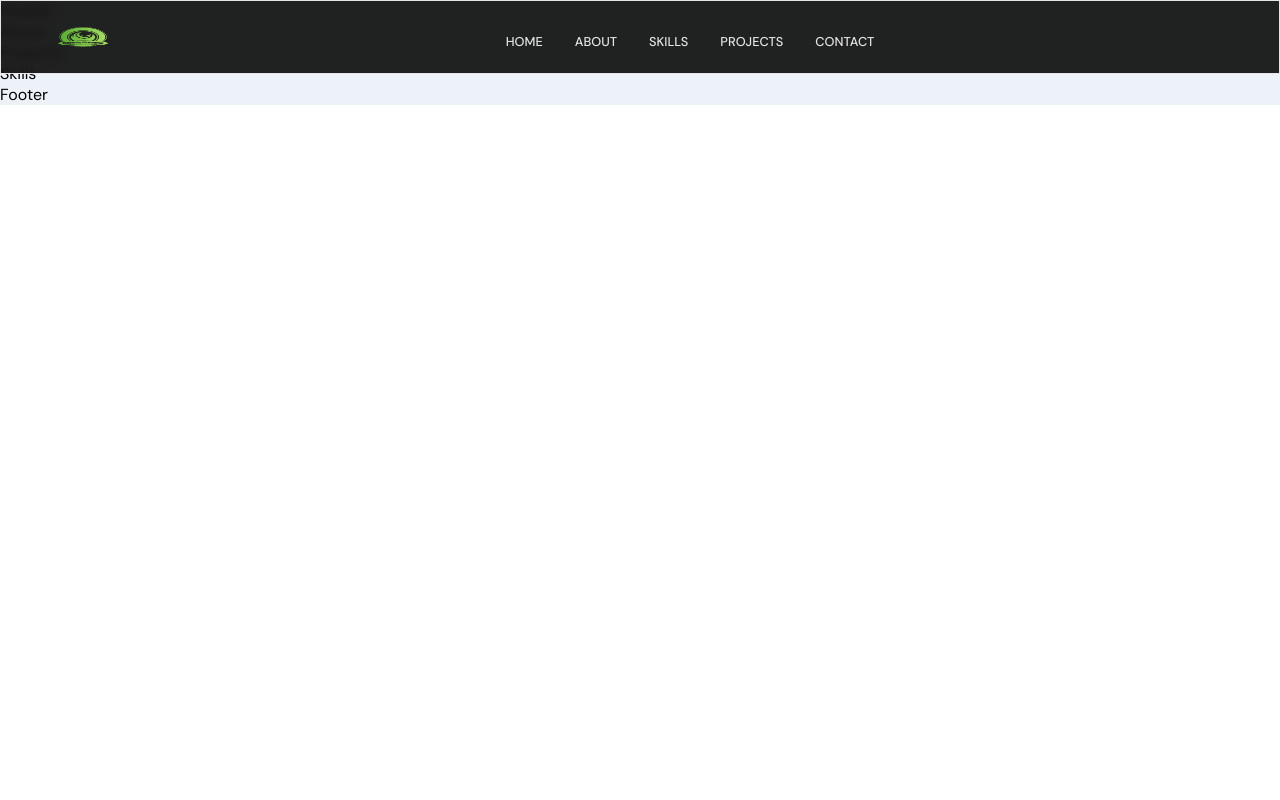
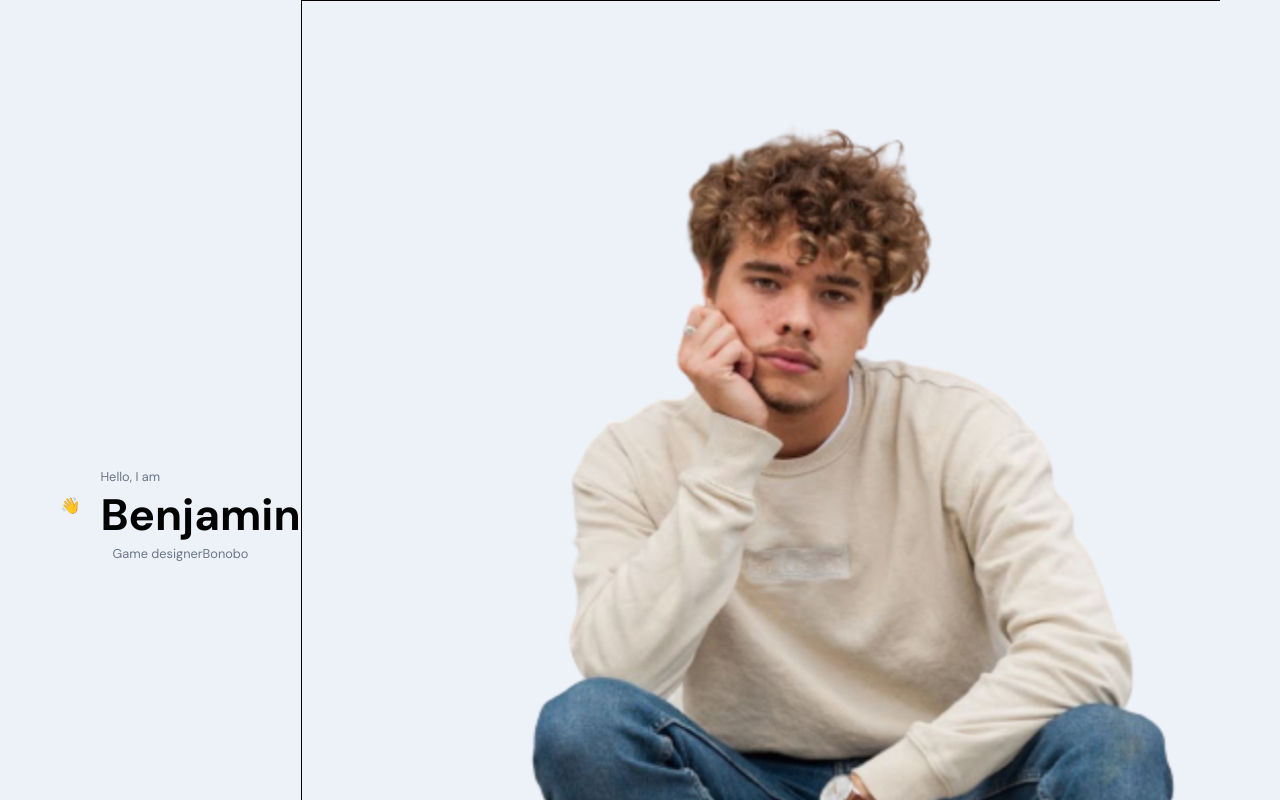
Before and after one commit to MikaelLindeman/porfolio-benny, a React (Create React App) app in the folder frontend_portfolio/: page / in a window 1280 px wide. Shown: the top 800 px of the page. Built offline with nearby package versions, Linux system fonts and the light colour scheme; the HTML template or start-up script is replaced by a standard one.

Commit message:
Added header image and text

```diff
--- a/frontend_portfolio/src/App.js
+++ b/frontend_portfolio/src/App.js
@@ -1,20 +1,19 @@
-import './index.css';
-import { About, Footer, Header, Projects, Skills } from './container';
-import { Navbar } from './components';
-import './App.scss'
+import "./index.css";
+import { About, Footer, Header, Projects, Skills } from "./container";
+import { Navbar } from "./components";
+import "./App.scss";
 
 function App() {
   return (
-    <div className='app'>
-      <Navbar />
+    <div className="app">
+      {/* <Navbar /> */}
       <Header />
       <About />
       <Projects />
       <Skills />
       <Footer />
     </div>
-
-      );
+  );
 }
 
 export default App;
--- a/frontend_portfolio/src/constants/images.js
+++ b/frontend_portfolio/src/constants/images.js
@@ -1,5 +1,7 @@
 import logo from "../assets/logo.png";
+import picture from "../assets/Picture.svg";
 
 export default {
   logo,
+  picture,
 };
--- a/frontend_portfolio/src/container/Header/Header.jsx
+++ b/frontend_portfolio/src/container/Header/Header.jsx
@@ -1,11 +1,42 @@
-import React from 'react'
-import './Header.scss'
-
+import React from "react";
+import { motion } from "framer-motion";
+import { images } from "../../constants";
+import "./Header.scss";
 
 const Header = () => {
   return (
-    <div>Header</div>
-  )
-}
+    <div className="app__header app__flex">
+      <motion.div
+        whileInView={{ x: [-100, 0], opacity: [0, 1] }}
+        transition={{ duration: 1.2 }}
+        className="app__header-info"
+      >
+        <div className="app__header-badge">
+          <div className="badge-cmp app__flex">
+            <span>👋</span>
+            <div style={{ marginLeft: 20 }}>
+              <p className="p-text">Hello, I am </p>
+              <h1 className="head-text">Benjamin</h1>
+            </div>
+          </div>
+          <div className="tag-cmp app__flex">
+            <p className="p-text">Game designer</p>
+            <p className="p-text">Bonobo </p>
+          </div>
+        </div>
+      </motion.div>
 
-export default Header
+      <motion.div
+        whileInView={{ opacity: [0, 1] }}
+        transition={{ duration: 0.5, delayChildren: 0.5 }}
+        className="app__header-img"
+      >
+        {/* Need picture of benny here */}
+        <img src={images.picture} alt="profile_bg" />
+      </motion.div>
+      <motion.div></motion.div>
+    </div>
+  );
+};
+
+export default Header;
```
Also changed, not shown: frontend_portfolio/src/assets/Benny.svg (added), frontend_portfolio/src/assets/Picture.svg (added).
